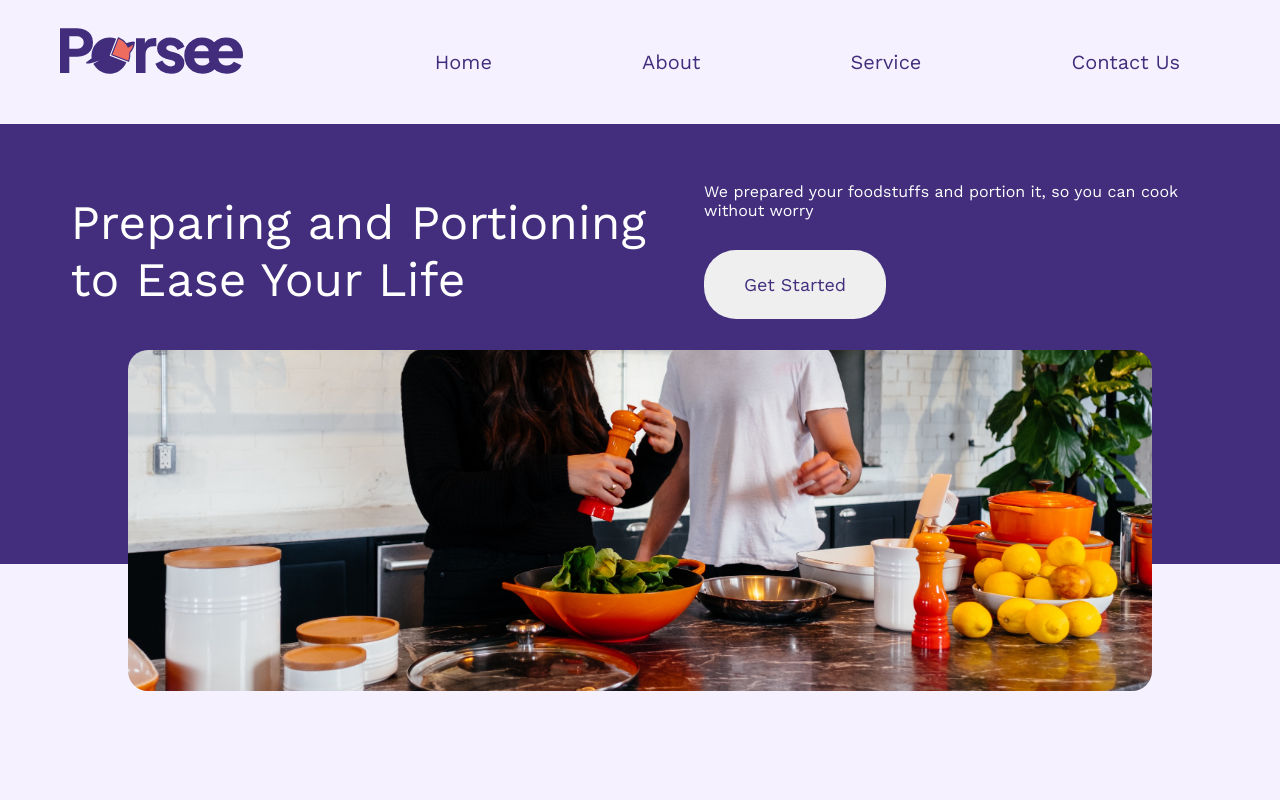
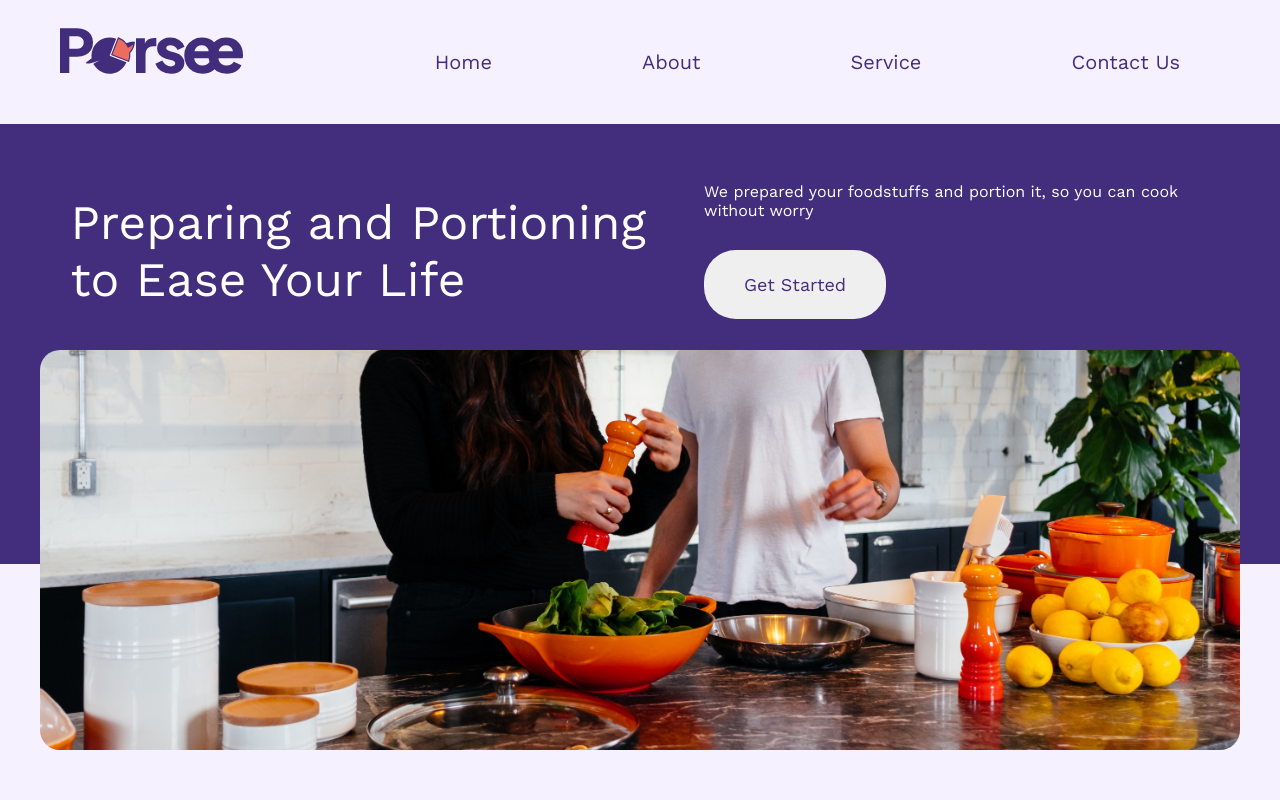
Before and after one commit to RivandiClement/PorseeWebsite, a Next.js app: page / in a window 1280 px wide. Shown: the top 800 px of the page. Built offline with nearby package versions, Linux system fonts and the light colour scheme.

Commit message:
fixing kitchen image align

```diff
--- a/styles/Home.module.css
+++ b/styles/Home.module.css
@@ -79,9 +79,8 @@
 }
 
 .firstbox .image1{
-  margin-left: auto;
-  margin-right: auto;
-  width: 80%;
+  text-align: center;
+  display: block;
 }
 
 .firstbox .image1 #kitchen{
```
